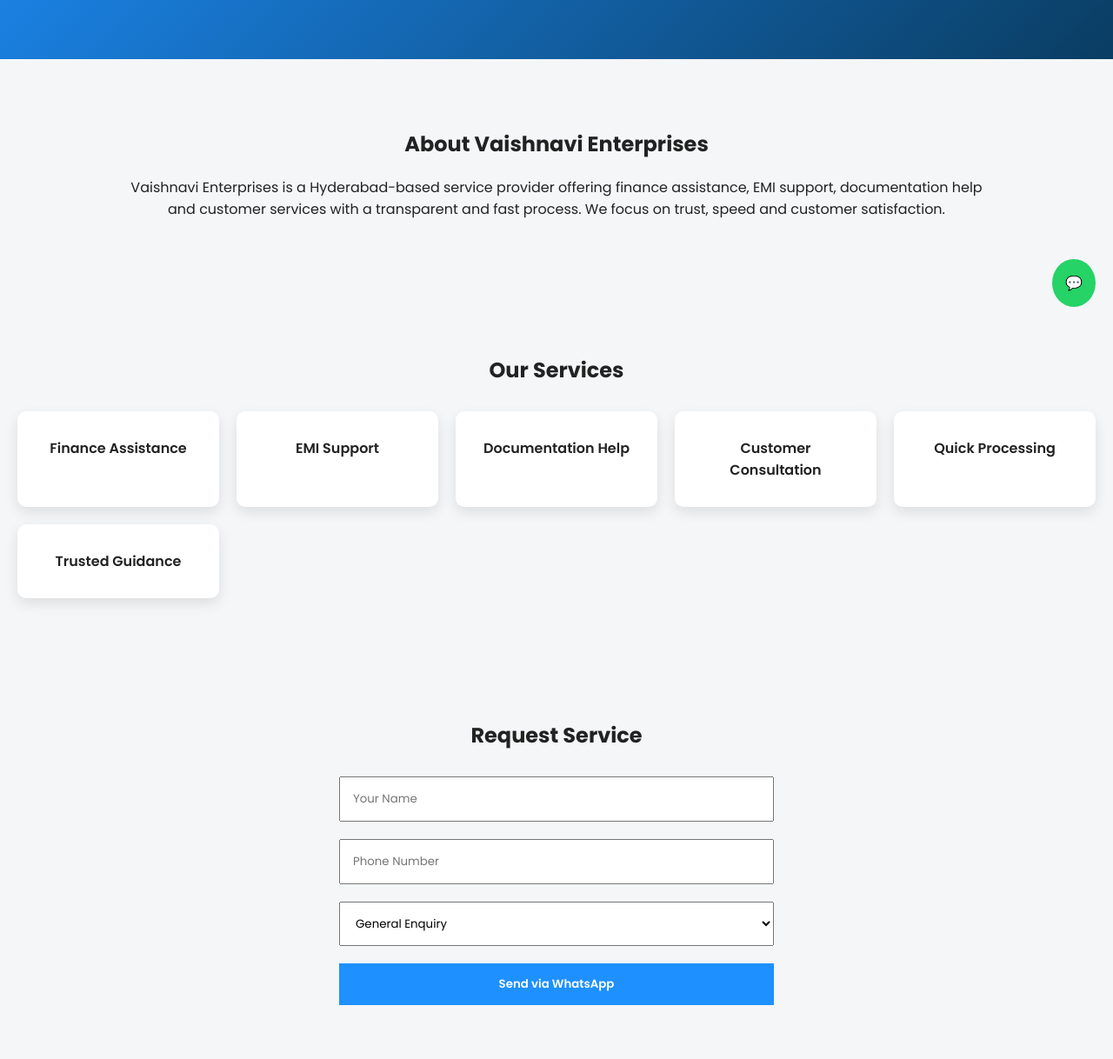
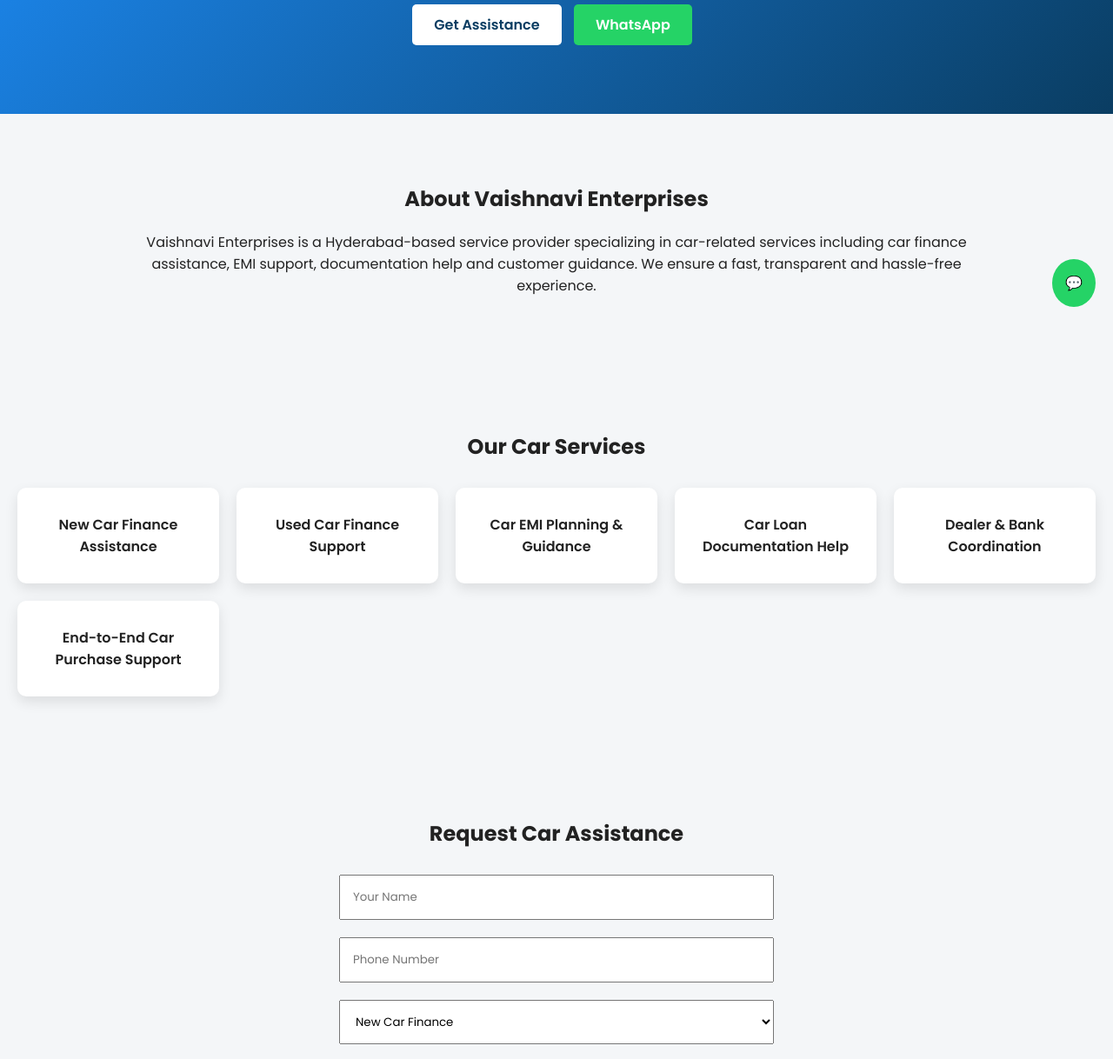
Before and after one commit to lawyermanorwhat/V-enterprises, a plain HTML site: page index.html in a window 1280 px wide. Shown: the part 427-1645 px from the top of the page at 87% size. Drawn offline with Linux system fonts and the light colour scheme; files whose address does not match are found by name.

Commit message:
Update index.html

```diff
--- a/index.html
+++ b/index.html
@@ -4,10 +4,9 @@
   <meta charset="UTF-8">
   <meta name="viewport" content="width=device-width, initial-scale=1.0">
 
+  <title>Vaishnavi Enterprises | Car Services Hyderabad</title>
 
-  <title>Vaishnavi Enterprises | Hyderabad</title>
-
-  <meta name="description" content="Vaishnavi Enterprises provides fast finance assistance, EMI support and trusted customer services in Hyderabad.">
+  <meta name="description" content="Vaishnavi Enterprises provides car-related services, finance assistance, EMI support and customer services in Hyderabad.">
   <meta name="robots" content="index, follow">
   <meta name="author" content="Vaishnavi Enterprises">
 
@@ -45,7 +44,7 @@
   <img src="./assets/logo.svg" class="logo">
   <nav>
     <a href="#about">About</a>
-    <a href="#services">Services</a>
+    <a href="#car-services">Car Services</a>
     <a href="#contact">Contact</a>
   </nav>
 </header>
@@ -53,10 +52,10 @@
 <!-- HERO -->
 <section class="hero">
   <div class="hero-content">
-    <h1>#1 Trusted Services in Hyderabad</h1>
-    <p>Fast Assistance • Simple Process • Reliable Support</p>
+    <h1>Trusted Car Services & Assistance in Hyderabad</h1>
+    <p>Car Finance • EMI Support • Simple Process • Reliable Guidance</p>
     <div class="hero-buttons">
-      <a href="#contact" class="btn primary">Get Service</a>
+      <a href="#contact" class="btn primary">Get Assistance</a>
       <a href="https://wa.me/919000225736" class="btn secondary">WhatsApp</a>
     </div>
   </div>
@@ -67,37 +66,38 @@
   <div class="container">
     <h2>About Vaishnavi Enterprises</h2>
     <p>
-      Vaishnavi Enterprises is a Hyderabad-based service provider offering
-      finance assistance, EMI support, documentation help and customer services
-      with a transparent and fast process. We focus on trust, speed and customer
-      satisfaction.
+      Vaishnavi Enterprises is a Hyderabad-based service provider specializing in
+      car-related services including car finance assistance, EMI support,
+      documentation help and customer guidance. We ensure a fast, transparent
+      and hassle-free experience.
     </p>
   </div>
 </section>
 
-<!-- SERVICES -->
-<section id="services" class="services">
-  <h2>Our Services</h2>
+<!-- 🚗 CAR SERVICES (NEW SECTION) -->
+<section id="car-services" class="services">
+  <h2>Our Car Services</h2>
   <div class="service-grid">
-    <div class="card">Finance Assistance</div>
-    <div class="card">EMI Support</div>
-    <div class="card">Documentation Help</div>
-    <div class="card">Customer Consultation</div>
-    <div class="card">Quick Processing</div>
-    <div class="card">Trusted Guidance</div>
+    <div class="card">New Car Finance Assistance</div>
+    <div class="card">Used Car Finance Support</div>
+    <div class="card">Car EMI Planning & Guidance</div>
+    <div class="card">Car Loan Documentation Help</div>
+    <div class="card">Dealer & Bank Coordination</div>
+    <div class="card">End-to-End Car Purchase Support</div>
   </div>
 </section>
 
 <!-- CONTACT -->
 <section id="contact" class="contact">
-  <h2>Request Service</h2>
+  <h2>Request Car Assistance</h2>
   <form id="leadForm">
     <input id="name" placeholder="Your Name" required>
     <input id="phone" placeholder="Phone Number" required>
     <select id="service">
+      <option>New Car Finance</option>
+      <option>Used Car Finance</option>
+      <option>EMI Support</option>
       <option>General Enquiry</option>
-      <option>Finance Assistance</option>
-      <option>EMI Support</option>
     </select>
     <button type="submit">Send via WhatsApp</button>
   </form>
```
